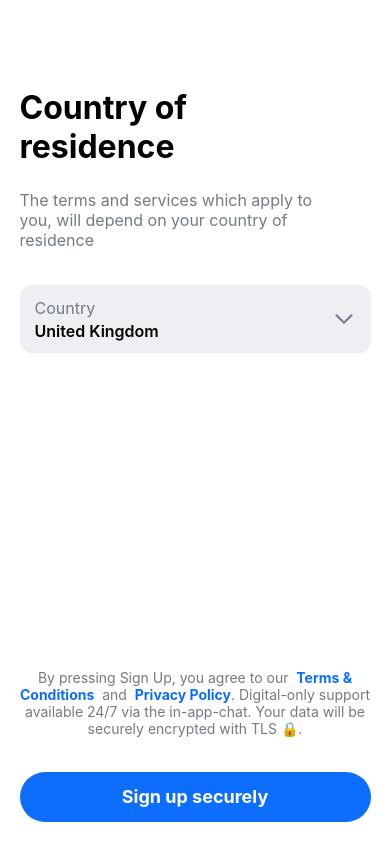
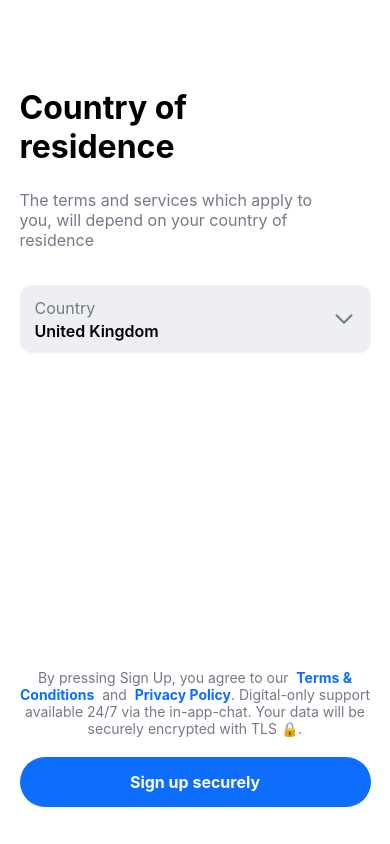
Before and after one commit to Matsuel/revolut-app, a React Native app: screen /Country in a window 390 px wide. Built offline with nearby package versions, Linux system fonts and the light colour scheme.

Commit message:
create custom buttons

```diff
--- /dev/null
+++ b/src/Components/ButtonCustom/ButtonCustom.style.tsx
@@ -0,0 +1,30 @@
+import { StyleSheet } from "react-native";
+
+export const styles = StyleSheet.create({
+    button1: {
+        width: "100%",
+        height: 50,
+        backgroundColor: "#0d6efd",
+        borderRadius: 50,
+        justifyContent: "center",
+        alignItems: "center",
+    },
+    buttonText1: {
+        color: "#fff",
+        fontSize: 16,
+        fontWeight: "700",
+    },
+    buttonNotNow: {
+        width: "100%",
+        height: 50,
+        backgroundColor: "#e8f0fc",
+        borderRadius: 50,
+        justifyContent: "center",
+        alignItems: "center",
+    },
+    buttonTextNotNow: {
+        color: "#0d6efd",
+        fontSize: 16,
+        fontWeight: "700",
+    },
+});
--- /dev/null
+++ b/src/Components/ButtonCustom/ButtonCustom.tsx
@@ -0,0 +1,32 @@
+import React from 'react'
+import { Text, TouchableOpacity } from 'react-native'
+import { styles } from './ButtonCustom.style'
+
+interface Props {
+    navigation: any;
+    nextScreen: string;
+    title: string;
+
+}
+
+const ButtonCustom = ({ navigation, nextScreen, title }: Props) => {
+    return (
+        <TouchableOpacity style={styles.button1} onPress={() => navigation.navigate(nextScreen)}>
+            <Text style={styles.buttonText1}>
+                {title}
+            </Text>
+        </TouchableOpacity>
+    )
+}
+
+export const ButtonCustom2 = ({ navigation, nextScreen, title }: Props) => {
+    return (
+        <TouchableOpacity style={styles.buttonNotNow} onPress={() => navigation.navigate(nextScreen)}>
+          <Text style={styles.buttonTextNotNow}>
+            {title}
+          </Text>
+        </TouchableOpacity>
+    )
+}
+
+export default ButtonCustom
--- a/src/Screens/AcceptNotifications/AcceptNotifications.tsx
+++ b/src/Screens/AcceptNotifications/AcceptNotifications.tsx
@@ -3,6 +3,7 @@ import { styles } from './AcceptNotifications.style'
 import { Text, View, Image, TouchableOpacity } from 'react-native'
 import LeftArrow from '../../assets/LeftArrow'
 import Logo from '../../assets/Logo'
+import ButtonCustom, { ButtonCustom2 } from '../../Components/ButtonCustom/ButtonCustom'
 
 const AcceptNotifications = ({ navigation }: any) => {
   return (
@@ -22,12 +23,8 @@ const AcceptNotifications = ({ navigation }: any) => {
       <Image source={require('../../assets/Notifs.png')} />
 
       <View style={styles.buttons}>
-        <TouchableOpacity style={styles.buttonAccept} onPress={() => navigation.navigate('Country')}>
-          <Text style={styles.buttonTextAccept}>Enable push notifications</Text>
-        </TouchableOpacity>
-        <TouchableOpacity style={styles.buttonNotNow} onPress={() => navigation.navigate('Country')}>
-          <Text style={styles.buttonTextNotNow}>Not now</Text>
-        </TouchableOpacity>
+        <ButtonCustom navigation={navigation} nextScreen="Country" title="Enable push notifications" />
+        <ButtonCustom2 navigation={navigation} nextScreen="Country" title="Not now" />
       </View>
     </View>
   )
--- a/src/Screens/Country/Country.style.tsx
+++ b/src/Screens/Country/Country.style.tsx
@@ -65,6 +65,7 @@ export const styles = StyleSheet.create({
         justifyContent: "center",
         alignItems: "center",
         marginTop: "80%",
+        gap: 20,
     },
     paragraph: {
         width: "100%",
--- a/src/Screens/Country/Country.tsx
+++ b/src/Screens/Country/Country.tsx
@@ -3,8 +3,9 @@ import { styles } from './Country.style'
 import { Text, TouchableOpacity, View } from 'react-native'
 import Chevron from '../../assets/Chevron'
 import CountriesModal from '../Countries/Countries'
+import ButtonCustom from '../../Components/ButtonCustom/ButtonCustom'
 
-const Country = () => {
+const Country = ({ navigation }: any) => {
 
     const [showModal, setShowModal] = useState<boolean>(false);
     const [defaultCountry, setDefaultCountry] = useState({
@@ -49,11 +50,7 @@ const Country = () => {
                     . Digital-only support available 24/7 via the in-app-chat. Your data will be securely encrypted with TLS 🔒.
                 </Text>
 
-                <TouchableOpacity style={styles.button}>
-                    <Text style={styles.buttonText}>
-                        Sign up securely
-                    </Text>
-                </TouchableOpacity>
+                <ButtonCustom navigation={navigation} nextScreen="Phone" title="Sign up securely" />
             </View>
 
             <CountriesModal showModal={showModal} setShowModal={setShowModal} setDefaultCountry={setDefaultCountry} />
```
